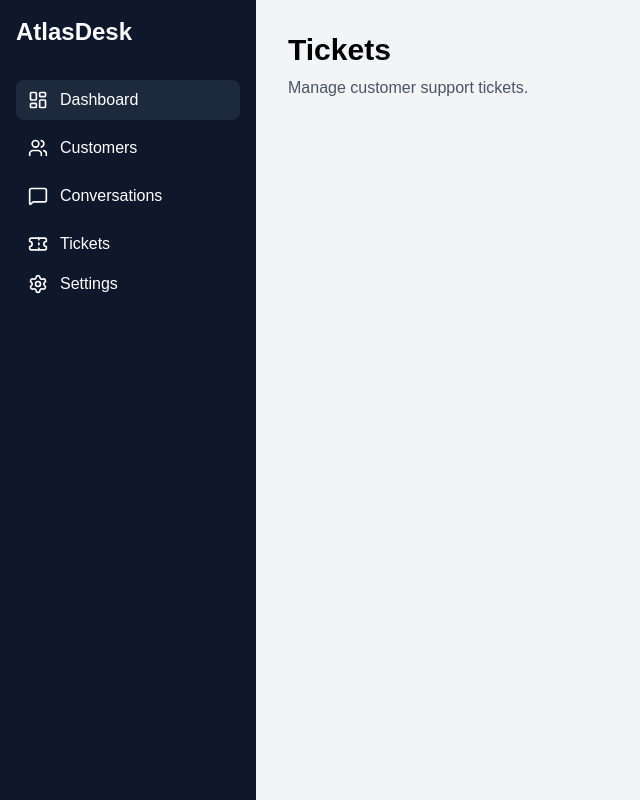
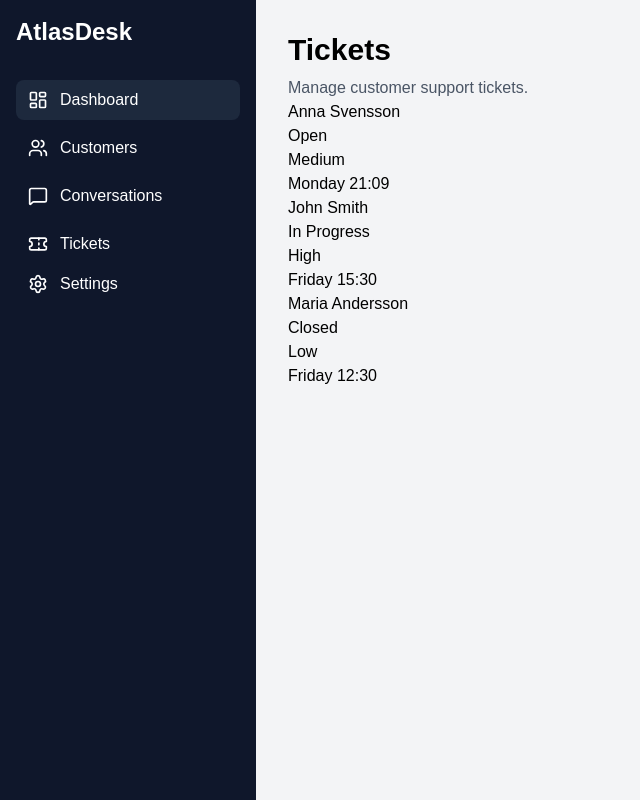
Before and after one commit to Abualtaher/atlasdesk, a React (Vite) app in the folder client/: page /tickets in a window 1280 px wide. Shown: the whole page, without its empty margins (0-640 px from the left). Built offline with nearby package versions, Linux system fonts and the light colour scheme.

Commit message:
feat: display list of tickets with customer details

```diff
--- a/client/src/pages/Tickets.tsx
+++ b/client/src/pages/Tickets.tsx
@@ -1,8 +1,18 @@
+import { tickets } from "../data/tickets";
+
 function Tickets() {
   return (
     <div>
       <h1 className="text-3xl font-bold">Tickets</h1>
       <p className="mt-2 text-gray-600">Manage customer support tickets.</p>
+      {tickets.map((ticket) => (
+        <div key={ticket.id}>
+          <p>{ticket.customer}</p>
+          <p>{ticket.status}</p>
+          <p>{ticket.priority}</p>
+          <p>{ticket.createdAt}</p>
+        </div>
+      ))}
     </div>
   );
 }
```
